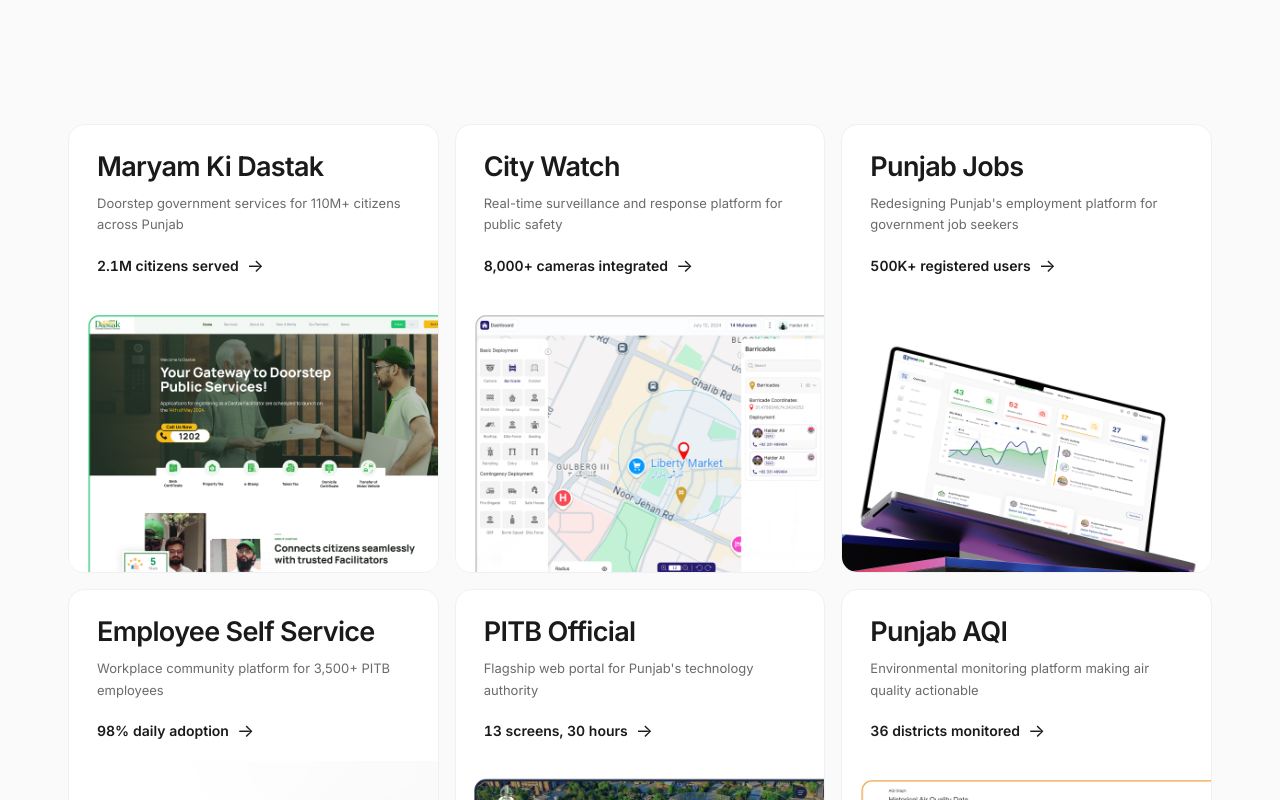
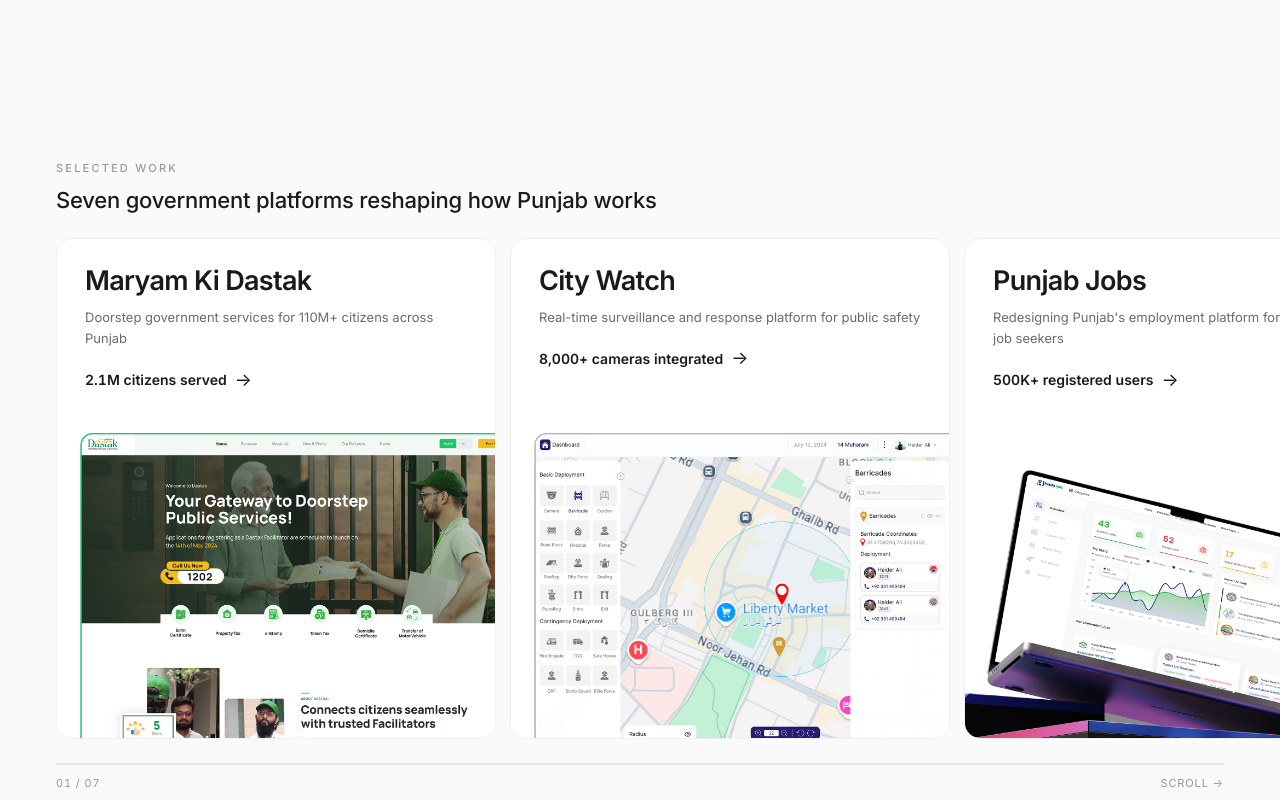
Before and after one commit to uxbyarsalan/portfolio_v2, a Next.js app: page /v2 in a window 1280 px wide. Shown: the part 660-1460 px from the top of the page. Built offline with nearby package versions, Linux system fonts and the light colour scheme.

Commit message:
major change in home page added horizontal scroll in portfolio section

```diff
--- a/app/globals.css
+++ b/app/globals.css
@@ -126,3 +126,87 @@ body {
     grid-template-columns: 1fr 1fr 1fr;
   }
 }
+
+/* ============================================
+   Horizontal-scroll-pin (v2 work section)
+   Active only on desktop ≥1024px; component
+   short-circuits and renders .project-grid-3
+   below that (and for prefers-reduced-motion).
+   ============================================ */
+.hscroll-stage {
+  position: relative;
+  width: 100%;
+}
+.hscroll-sticky {
+  position: sticky;
+  top: 0;
+  height: 100vh;
+  display: flex;
+  flex-direction: column;
+  justify-content: center;
+  overflow: hidden;
+  background: var(--color-bg, #FAFAFA);
+}
+.hscroll-header {
+  padding: 0 56px 24px;
+  max-width: 100%;
+}
+.hscroll-eyebrow {
+  font-size: 11px;
+  font-weight: 500;
+  letter-spacing: 0.2em;
+  text-transform: uppercase;
+  color: var(--color-text-subtle);
+  margin: 0 0 10px;
+}
+.hscroll-subhead {
+  font-size: 22px;
+  font-weight: 500;
+  color: var(--color-text);
+  margin: 0;
+  letter-spacing: -0.01em;
+  max-width: 720px;
+  line-height: 1.25;
+}
+.hscroll-track-wrap {
+  padding: 0 56px;
+  overflow: hidden;
+}
+.hscroll-track {
+  display: flex;
+  gap: 14px;
+  will-change: transform;
+}
+.hscroll-card {
+  flex: 0 0 440px;
+  display: flex;
+}
+.hscroll-card > a {
+  width: 100%;
+}
+.hscroll-progress {
+  padding: 24px 56px 0;
+}
+.hscroll-progress-bar {
+  height: 2px;
+  background: rgba(0, 0, 0, 0.08);
+  border-radius: 1px;
+  overflow: hidden;
+}
+.hscroll-progress-fill {
+  height: 100%;
+  background: var(--color-text);
+  width: 0%;
+}
+.hscroll-progress-meta {
+  display: flex;
+  justify-content: space-between;
+  margin-top: 10px;
+  font-size: 11px;
+  color: var(--color-text-subtle);
+  letter-spacing: 0.08em;
+  font-variant-numeric: tabular-nums;
+}
+.hscroll-progress-hint {
+  text-transform: uppercase;
+}
--- a/app/v2/page.js
+++ b/app/v2/page.js
@@ -1,7 +1,7 @@
 import Nav from "@/components/Nav";
 import Footer from "@/components/Footer";
-import ProjectCard from "@/components/ProjectCard";
 import AnimateIn from "@/components/AnimateIn";
+import WorkHorizontalScroll from "@/components/WorkHorizontalScroll";
 import Link from "next/link";
 import { projects } from "@/lib/projects";
 
@@ -51,22 +51,11 @@ export default function Home() {
         </section>
 
         {/* ============================================ */}
-        {/* WORK — 2-col, 550px, single color, cutout    */}
+        {/* WORK — Horizontal-scroll-pin (desktop)        */}
+        {/* Falls back to .project-grid-3 on mobile/      */}
+        {/* tablet and for prefers-reduced-motion users.  */}
         {/* ============================================ */}
-        <section id="work" className="wrapper pt-12 pb-32">
-          <div className="project-grid-3">
-            {projects.map((p, i) => {
-              // v2 override: prefer v2Image when defined; fall back to v1 image.
-              // ESS has both null — ProjectCard will render its empty placeholder, matching v1.
-              const v2Project = { ...p, image: p.v2Image ?? p.image };
-              return (
-                <AnimateIn key={p.slug} delay={i * 0.06}>
-                  <ProjectCard project={v2Project} basePath="/v2/work" variant="outlined" />
-                </AnimateIn>
-              );
-            })}
-          </div>
-        </section>
+        <WorkHorizontalScroll projects={projects} />
 
         {/* ============================================ */}
         {/* DARK STATEMENT — Right-aligned, green dot    */}
--- /dev/null
+++ b/components/WorkHorizontalScroll.js
@@ -0,0 +1,198 @@
+"use client";
+
+import { useEffect, useRef, useState } from "react";
+import ProjectCard from "@/components/ProjectCard";
+import AnimateIn from "@/components/AnimateIn";
+
+/**
+ * WorkHorizontalScroll
+ *
+ * v2 home: pins the work section vertically while translating cards horizontally.
+ * Falls back to the standard 3-col vertical grid on:
+ *   - viewports < 1024px (mobile/tablet)
+ *   - users with `prefers-reduced-motion: reduce`
+ *
+ * Mechanism: sticky inner + transform driven by window scroll progress.
+ * Browser does ALL the scrolling — we never preventDefault. Mouse, trackpad,
+ * keyboard (PgUp/PgDn/arrows), and assistive tech all work natively.
+ *
+ * Layout:
+ *   - <section> is the "pin stage" — its height equals viewport height + horizontal
+ *     track length. Long stage → long scroll → cards translate over that distance.
+ *   - <div.sticky> sits at top:0 inside the stage, always 100vh tall, contains the
+ *     header + the horizontal track + progress bar.
+ *   - As user scrolls past stageTop, progress goes 0 → 1, track translates -X px.
+ */
+export default function WorkHorizontalScroll({ projects }) {
+  const stageRef = useRef(null);
+  const trackRef = useRef(null);
+  const fillRef = useRef(null);
+  const labelRef = useRef(null);
+  const [enabled, setEnabled] = useState(false);
+  const [stageHeight, setStageHeight] = useState(null);
+
+  // Decide whether to enable horizontal-scroll behavior.
+  // Only on desktop (>=1024px) AND user does not prefer reduced motion.
+  useEffect(() => {
+    const mqWidth = window.matchMedia("(min-width: 1024px)");
+    const mqReduced = window.matchMedia("(prefers-reduced-motion: reduce)");
+    const evaluate = () => setEnabled(mqWidth.matches && !mqReduced.matches);
+    evaluate();
+    mqWidth.addEventListener("change", evaluate);
+    mqReduced.addEventListener("change", evaluate);
+    return () => {
+      mqWidth.removeEventListener("change", evaluate);
+      mqReduced.removeEventListener("change", evaluate);
+    };
+  }, []);
+
+  // Compute stage height = viewport + horizontal-translate-distance, so
+  // the user scrolls EXACTLY enough vertical pixels to expose all cards.
+  useEffect(() => {
+    if (!enabled) {
+      setStageHeight(null);
+      return;
+    }
+    const recompute = () => {
+      const track = trackRef.current;
+      if (!track) return;
+      const trackWidth = track.scrollWidth;
+      const vw = window.innerWidth;
+      // Distance the track needs to translate so the last card aligns to the
+      // right edge of the viewport (with a small breathing-room margin).
+      const translateDistance = Math.max(0, trackWidth - vw + 56);
+      // Stage = 1 viewport (the pinned moment) + translate distance (scroll burned
+      // while pinned). User feels: "I scroll, things slide left, then I'm released."
+      setStageHeight(window.innerHeight + translateDistance);
+    };
+    recompute();
+    window.addEventListener("resize", recompute);
+    // Recompute after fonts/images settle
+    const t = setTimeout(recompute, 200);
+    return () => {
+      window.removeEventListener("resize", recompute);
+      clearTimeout(t);
+    };
+  }, [enabled, projects.length]);
+
+  // Drive the transform + progress UI from window scroll position.
+  useEffect(() => {
+    if (!enabled) return;
+    const stage = stageRef.current;
+    const track = trackRef.current;
+    const fill = fillRef.current;
+    const label = labelRef.current;
+    if (!stage || !track) return;
+
+    let raf = 0;
+    const total = projects.length;
+
+    const update = () => {
+      raf = 0;
+      const rect = stage.getBoundingClientRect();
+      const stageH = stage.offsetHeight;
+      const vh = window.innerHeight;
+      const scrollableInside = stageH - vh;
+      // -rect.top = how far past the stage top we've scrolled.
+      const scrolled = -rect.top;
+      let progress = 0;
+      if (scrolled <= 0) progress = 0;
+      else if (scrolled >= scrollableInside) progress = 1;
+      else progress = scrolled / scrollableInside;
+
+      const trackWidth = track.scrollWidth;
+      const vw = window.innerWidth;
+      const translateDistance = Math.max(0, trackWidth - vw + 56);
+      const tx = -progress * translateDistance;
+      track.style.transform = `translate3d(${tx}px, 0, 0)`;
+
+      if (fill) fill.style.width = `${progress * 100}%`;
+      if (label) {
+        const idx = Math.min(total, Math.max(1, Math.ceil(progress * total) || 1));
+        const pad = (n) => String(n).padStart(2, "0");
+        label.textContent = `${pad(idx)} / ${pad(total)}`;
+      }
+    };
+
+    const onScroll = () => {
+      if (raf) return;
+      raf = window.requestAnimationFrame(update);
+    };
+
+    update();
+    window.addEventListener("scroll", onScroll, { passive: true });
+    window.addEventListener("resize", onScroll);
+    return () => {
+      window.removeEventListener("scroll", onScroll);
+      window.removeEventListener("resize", onScroll);
+      if (raf) cancelAnimationFrame(raf);
+    };
+  }, [enabled, projects.length]);
+
+  // Fallback: vertical 3-col grid (existing pattern).
+  // Used on mobile/tablet AND reduced-motion users.
+  if (!enabled) {
+    return (
+      <section id="work" className="wrapper pt-12 pb-32">
+        <div className="project-grid-3">
+          {projects.map((p, i) => {
+            const v2Project = { ...p, image: p.v2Image ?? p.image };
+            return (
+              <AnimateIn key={p.slug} delay={i * 0.06}>
+                <ProjectCard project={v2Project} basePath="/v2/work" variant="outlined" />
+              </AnimateIn>
+            );
+          })}
+        </div>
+      </section>
+    );
+  }
+
+  // Pinned horizontal-scroll layout.
+  return (
+    <section
+      id="work"
+      ref={stageRef}
+      className="hscroll-stage"
+      style={stageHeight ? { height: `${stageHeight}px` } : undefined}
+    >
+      <div className="hscroll-sticky">
+        <div className="hscroll-header">
+          <p className="hscroll-eyebrow">Selected work</p>
+          <p className="hscroll-subhead">
+            Seven government platforms reshaping how Punjab works
+          </p>
+        </div>
+
+        <div className="hscroll-track-wrap">
+          <div ref={trackRef} className="hscroll-track">
+            {projects.map((p) => {
+              const v2Project = { ...p, image: p.v2Image ?? p.image };
+              return (
+                <div key={p.slug} className="hscroll-card">
+                  <ProjectCard
+                    project={v2Project}
+                    basePath="/v2/work"
+                    variant="outlined"
+                  />
+                </div>
+              );
+            })}
+          </div>
+        </div>
+
+        <div className="hscroll-progress">
+          <div className="hscroll-progress-bar">
+            <div ref={fillRef} className="hscroll-progress-fill" />
+          </div>
+          <div className="hscroll-progress-meta">
+            <span ref={labelRef}>
+              01 / {String(projects.length).padStart(2, "0")}
+            </span>
+            <span className="hscroll-progress-hint">scroll &rarr;</span>
+          </div>
+        </div>
+      </div>
+    </section>
+  );
+}
```
